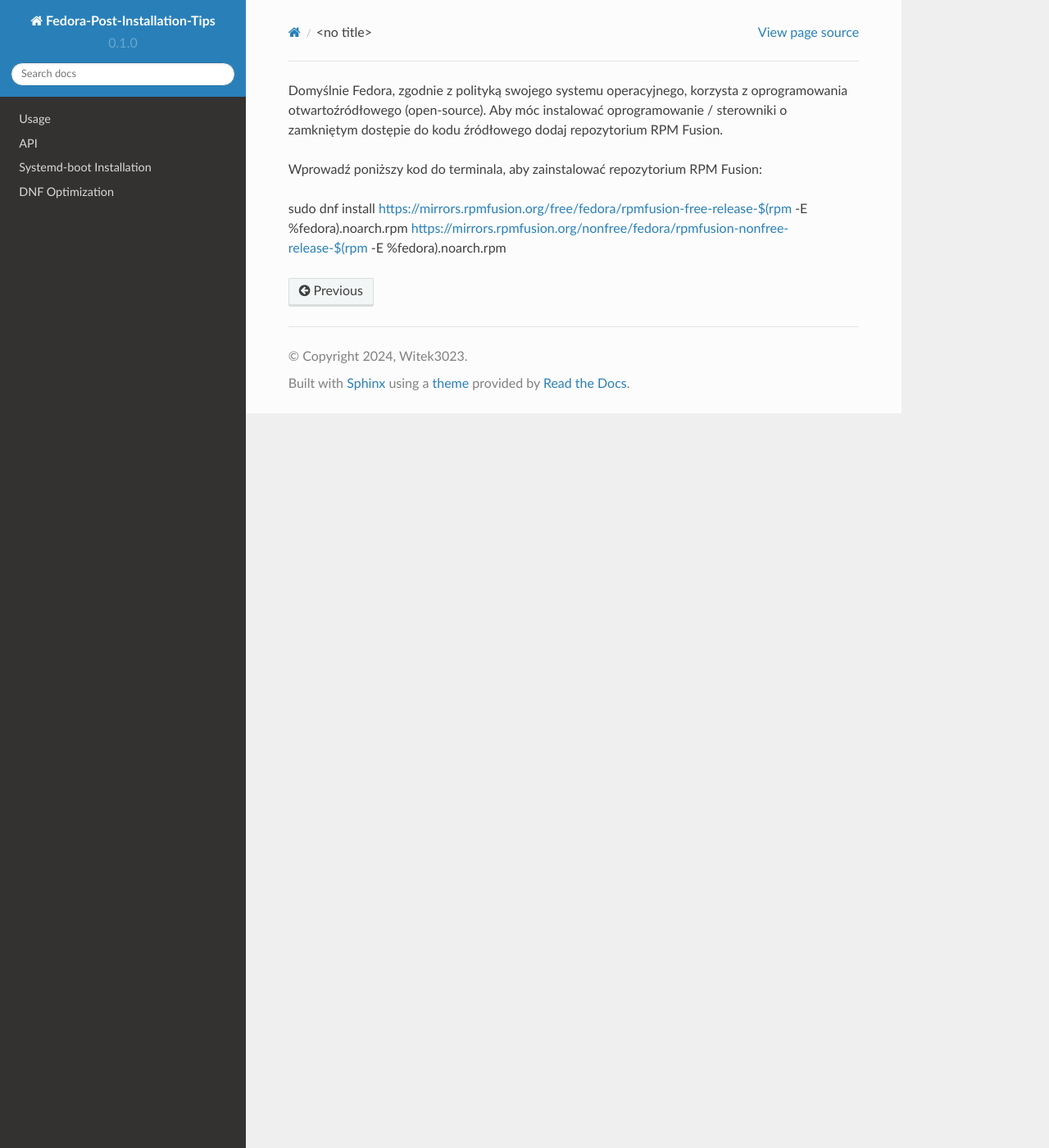
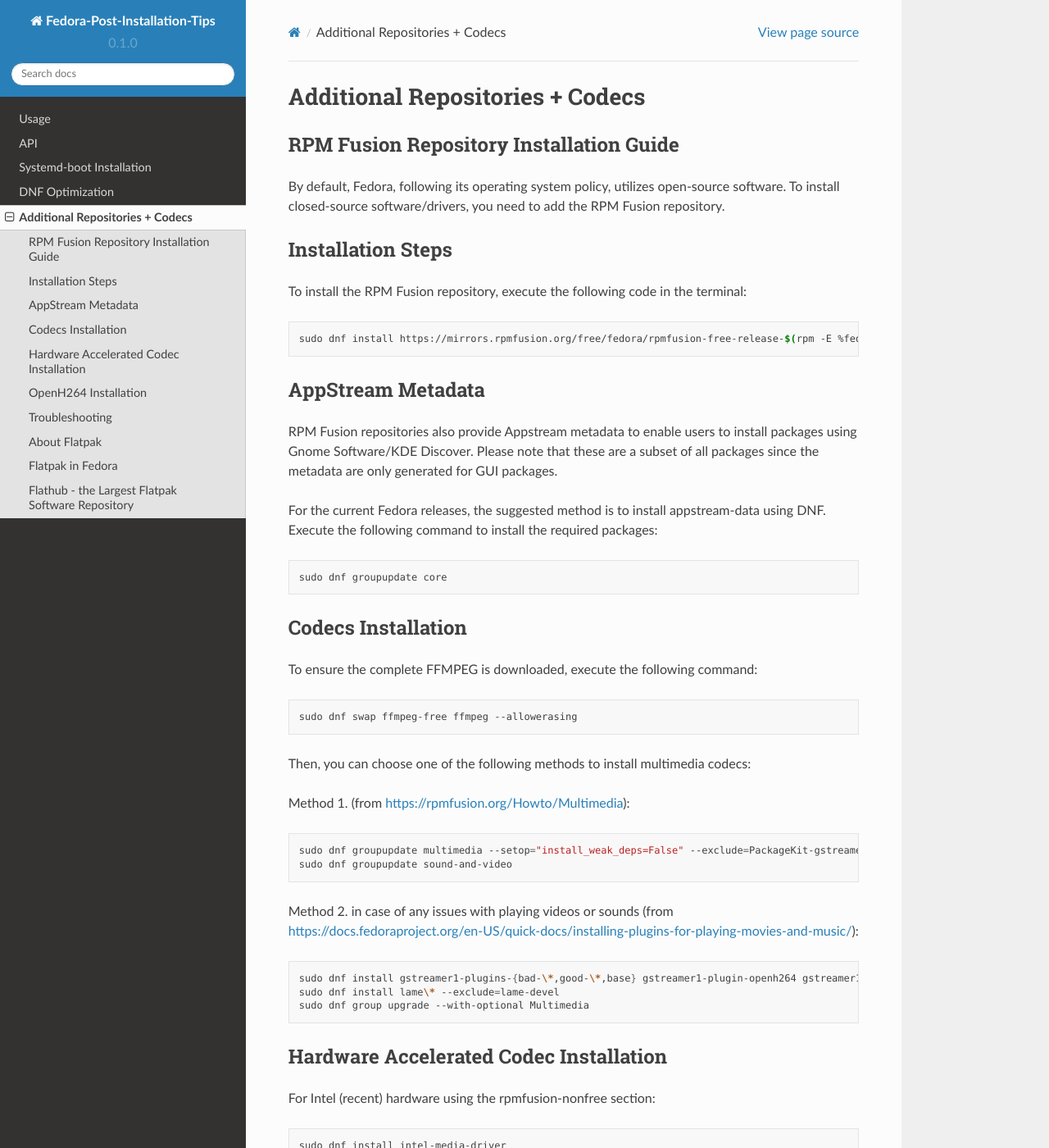
Before and after one commit to Witek3023/Fedora-Post-Installation-Tips, a Sphinx documentation site: the page built from docs/source/additional-repositories.rst, in a window 1280 px wide and 1400 px high. Shown: the whole window at 82% size. Built offline with Sphinx 7.4.7 and the Read the Docs theme 2.0.0, drawn with Linux system fonts in a browser that asks for light colours; some of the changed text lies outside the part shown.

Commit message:
Update additional-repositories.rst

```diff
--- a/docs/source/additional-repositories.rst
+++ b/docs/source/additional-repositories.rst
@@ -1,5 +1,146 @@
-Domyślnie Fedora, zgodnie z polityką swojego systemu operacyjnego, korzysta z oprogramowania otwartoźródłowego (open-source). Aby móc instalować oprogramowanie / sterowniki o zamkniętym dostępie do kodu źródłowego dodaj repozytorium RPM Fusion.
+Additional Repositories + Codecs
+================================
 
-Wprowadź poniższy kod do terminala, aby zainstalować repozytorium RPM Fusion:
+RPM Fusion Repository Installation Guide
+------------
 
-sudo dnf install https://mirrors.rpmfusion.org/free/fedora/rpmfusion-free-release-$(rpm -E %fedora).noarch.rpm https://mirrors.rpmfusion.org/nonfree/fedora/rpmfusion-nonfree-release-$(rpm -E %fedora).noarch.rpm
+By default, Fedora, following its operating system policy, utilizes open-source software. To install closed-source software/drivers, you need to add the RPM Fusion repository.
+
+Installation Steps
+------------------
+
+To install the RPM Fusion repository, execute the following code in the terminal:
+
+.. code-block:: shell
+
+    sudo dnf install https://mirrors.rpmfusion.org/free/fedora/rpmfusion-free-release-$(rpm -E %fedora).noarch.rpm https://mirrors.rpmfusion.org/nonfree/fedora/rpmfusion-nonfree-release-$(rpm -E %fedora).noarch.rpm
+
+AppStream Metadata
+------------------
+
+RPM Fusion repositories also provide Appstream metadata to enable users to install packages using Gnome Software/KDE Discover. Please note that these are a subset of all packages since the metadata are only generated for GUI packages.
+
+For the current Fedora releases, the suggested method is to install appstream-data using DNF. Execute the following command to install the required packages:
+
+.. code-block:: shell
+
+    sudo dnf groupupdate core
+
+Codecs Installation
+--------------------
+
+To ensure the complete FFMPEG is downloaded, execute the following command:
+
+.. code-block:: shell
+
+    sudo dnf swap ffmpeg-free ffmpeg --allowerasing
+
+Then, you can choose one of the following methods to install multimedia codecs:
+
+Method 1. (from https://rpmfusion.org/Howto/Multimedia):
+
+.. code-block:: shell
+
+    sudo dnf groupupdate multimedia --setop="install_weak_deps=False" --exclude=PackageKit-gstreamer-plugin
+    sudo dnf groupupdate sound-and-video
+
+Method 2. in case of any issues with playing videos or sounds (from https://docs.fedoraproject.org/en-US/quick-docs/installing-plugins-for-playing-movies-and-music/):
+
+.. code-block:: shell
+
+    sudo dnf install gstreamer1-plugins-{bad-\*,good-\*,base} gstreamer1-plugin-openh264 gstreamer1-libav --exclude=gstreamer1-plugins-bad-free-devel
+    sudo dnf install lame\* --exclude=lame-devel
+    sudo dnf group upgrade --with-optional Multimedia
+
+Hardware Accelerated Codec Installation
+----------------------------------------
+
+For Intel (recent) hardware using the rpmfusion-nonfree section:
+
+.. code-block:: shell
+
+    sudo dnf install intel-media-driver
+
+For older Intel hardware using the rpmfusion-free section:
+
+.. code-block:: shell
+
+    sudo dnf install libva-intel-driver
+
+For AMD hardware (mesa) using the rpmfusion-free section:
+
+.. code-block:: shell
+
+    sudo dnf swap mesa-va-drivers mesa-va-drivers-freeworld
+    sudo dnf swap mesa-vdpau-drivers mesa-vdpau-drivers-freeworld
+
+If using i686 compat libraries (for steam or alikes):
+
+.. code-block:: shell
+
+    sudo dnf swap mesa-va-drivers.i686 mesa-va-drivers-freeworld.i686
+    sudo dnf swap mesa-vdpau-drivers.i686 mesa-vdpau-drivers-freeworld.i686
+
+OpenH264 Installation
+---------------------
+
+To enable OpenH264, execute the following commands:
+
+.. code-block:: shell
+
+    sudo dnf config-manager --enable fedora-cisco-openh264
+    sudo dnf install gstreamer1-plugin-openh264 mozilla-openh264
+
+Troubleshooting
+---------------
+
+If you encounter issues with displaying images, photos, or sound in applications or games, it's likely due to missing libraries (codecs). To fix this issue, you can use the following commands:
+
+Install GStreamer plugins:
+
+.. code-block:: shell
+
+    sudo dnf install gstreamer1-plugins-{bad-\*,good-\*,base} gstreamer1-plugin-openh264 gstreamer1-libav --exclude=gstreamer1-plugins-bad-free-devel
+
+Install Lame:
+
+.. code-block:: shell
+
+    sudo dnf install lame\* --exclude=lame-devel
+
+Upgrade Multimedia group:
+
+.. code-block:: shell
+
+    sudo dnf group upgrade --with-optional Multimedia
+
+About Flatpak
+-------------
+
+Apart from DNF, there's another future-oriented alternative for traditional package managers.
+
+Flatpak, developed as part of the freedesktop.org project, is a tool for deploying software and managing packages in Linux systems. Flatpak packages are "universal" as their delivery and update process don't require creating and testing packages for each distribution separately. Flatpak applications require granted permissions to, for example, use Bluetooth devices, sound, network, etc. Users have full control over installed packages and can add or restrict permissions at any time. The sandbox environment allows running them independently of the rest of the system.
+
+Flatpak in Fedora
+-----------------
+
+Flatpak is installed in the Fedora distribution by default. By default, applications are delivered from the "Fedora Flatpaks" repository.
+
+Flathub - the Largest Flatpak Software Repository
+--------------------------------------------------
+
+Despite the great idea of delivering software in a non-invasive way, the "Fedora Flatpaks" repository doesn't offer a vast selection of available applications. Adding the Flathub repository is a good idea.
+
+There are two branches of the Flathub repository - stable and beta. Both repositories complement each other, so if you want to have software from the beta branch, it's also worth adding the stable branch.
+
+To add Flathub Stable, execute the following command:
+
+.. code-block:: shell
+
+    flatpak remote-add --if-not-exists flathub https://flathub.org/repo/flathub.flatpakrepo
+
+To add Flathub Beta, execute the following command:
+
+.. code-block:: shell
+
+    flatpak remote-add --if-not-exists flathub-beta https://flathub.org/beta-repo/flathub-beta.flatpakrepo
```
